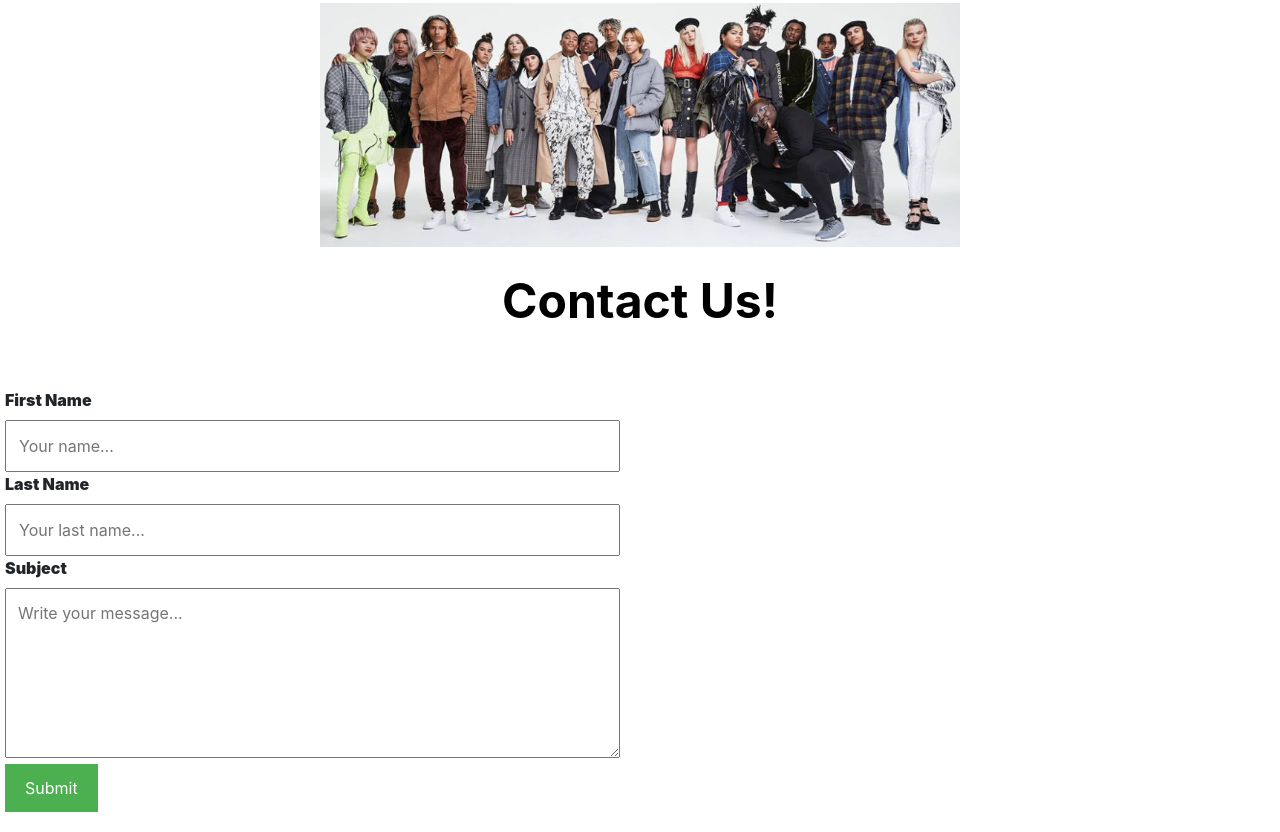
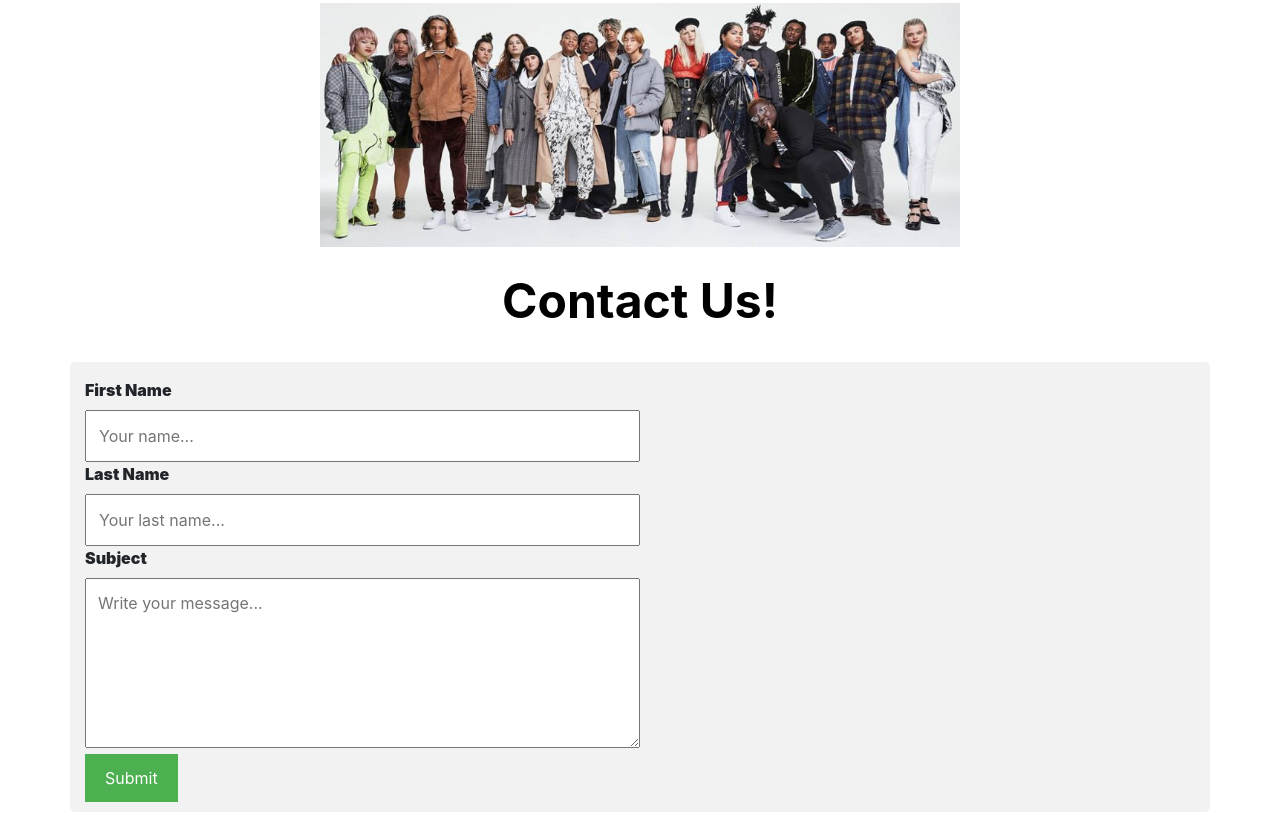
Before and after one commit to Marhili/Competition, a plain HTML site: page aboutus.html in a window 1280 px wide. Shown: the part 600-1432 px from the top of the page. Drawn offline with nearby package versions, Linux system fonts and the light colour scheme.

Commit message:
contact us edit

```diff
--- a/aboutus.html
+++ b/aboutus.html
@@ -64,7 +64,8 @@
           <h4><strong>Contact Us!<strong><h4>
         </div>
 
-        <div class="row">
+    <div class="container">
+      <div class="row">
         <div class="column1">
           <form>
             <label for="fname">First Name</label>
@@ -77,5 +78,7 @@
           </form>
         </div>
       </div>
+    </div>
+
       </body>
       </html>
--- a/css/style.css
+++ b/css/style.css
@@ -171,7 +171,7 @@ input[type=submit]: hover{
   float: left;
   width: 50%;
   margin-top: 6px;
-  padding: 20px;
+  padding-left: 20px;
 }
 
 .row:after{
```
